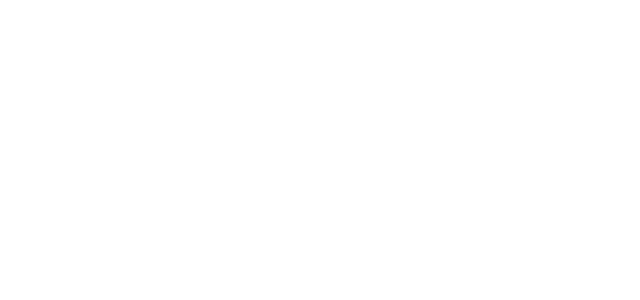
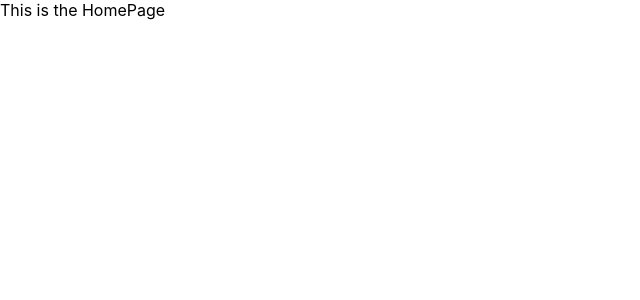
Before and after one commit to tobiolalusi/hello, a React (Create React App) app: page /home in a window 1280 px wide. Shown: the top 300 px of the page, without its empty margins (0-640 px from the left). Built offline with nearby package versions, Linux system fonts and the light colour scheme.

Commit message:
redirect to callback

```diff
--- a/src/App.js
+++ b/src/App.js
@@ -1,16 +1,19 @@
-import './App.css';
-import {BrowserRouter, Switch, Route} from "react-router-dom";
-import {Login} from "./auth";
+import "./App.css";
+import { BrowserRouter, Switch, Route } from "react-router-dom";
+import { Login, Callback } from "./auth";
+import { HomePage } from "./main";
 
 const App = () => {
-    return (
-        <BrowserRouter>
-            <Switch>
-              <Route exact={true} path="/" component={Login} />
-              <Route exact={true} path="/login" component={Login} />
-            </Switch>
-        </BrowserRouter>
-    )
-}
+  return (
+    <BrowserRouter>
+      <Switch>
+        <Route exact path="/" component={Login} />
+        <Route exact path="/login" component={Login} />
+        <Route exact path="/home" component={HomePage} />
+        <Route exact path="/login/callback" component={Callback} />
+      </Switch>
+    </BrowserRouter>
+  );
+};
 
 export default App;
--- /dev/null
+++ b/src/auth/Callback.js
@@ -0,0 +1,9 @@
+import React from "react";
+import { Redirect } from "react-router-dom";
+const Callback = () => {
+
+    return <Redirect to="/home" />;
+
+};
+
+export default Callback;
--- a/src/auth/index.js
+++ b/src/auth/index.js
@@ -1,5 +1,7 @@
 import Login from "./Login";
+import Callback from './Callback'
 
 export {
-	Login
+	Login,
+	Callback
 }
--- /dev/null
+++ b/src/main/HomePage.js
@@ -0,0 +1,13 @@
+import React from 'react'
+
+
+const HomePage = () => {
+
+    return (
+        <div>
+        This is the HomePage
+        </div>
+    )
+}
+
+export default HomePage
--- /dev/null
+++ b/src/main/index.js
@@ -0,0 +1,5 @@
+import HomePage from "./HomePage";
+
+export {
+    HomePage
+};
```
Also changed, not shown: 1 other file (tests, documents, lock files or other folders).
